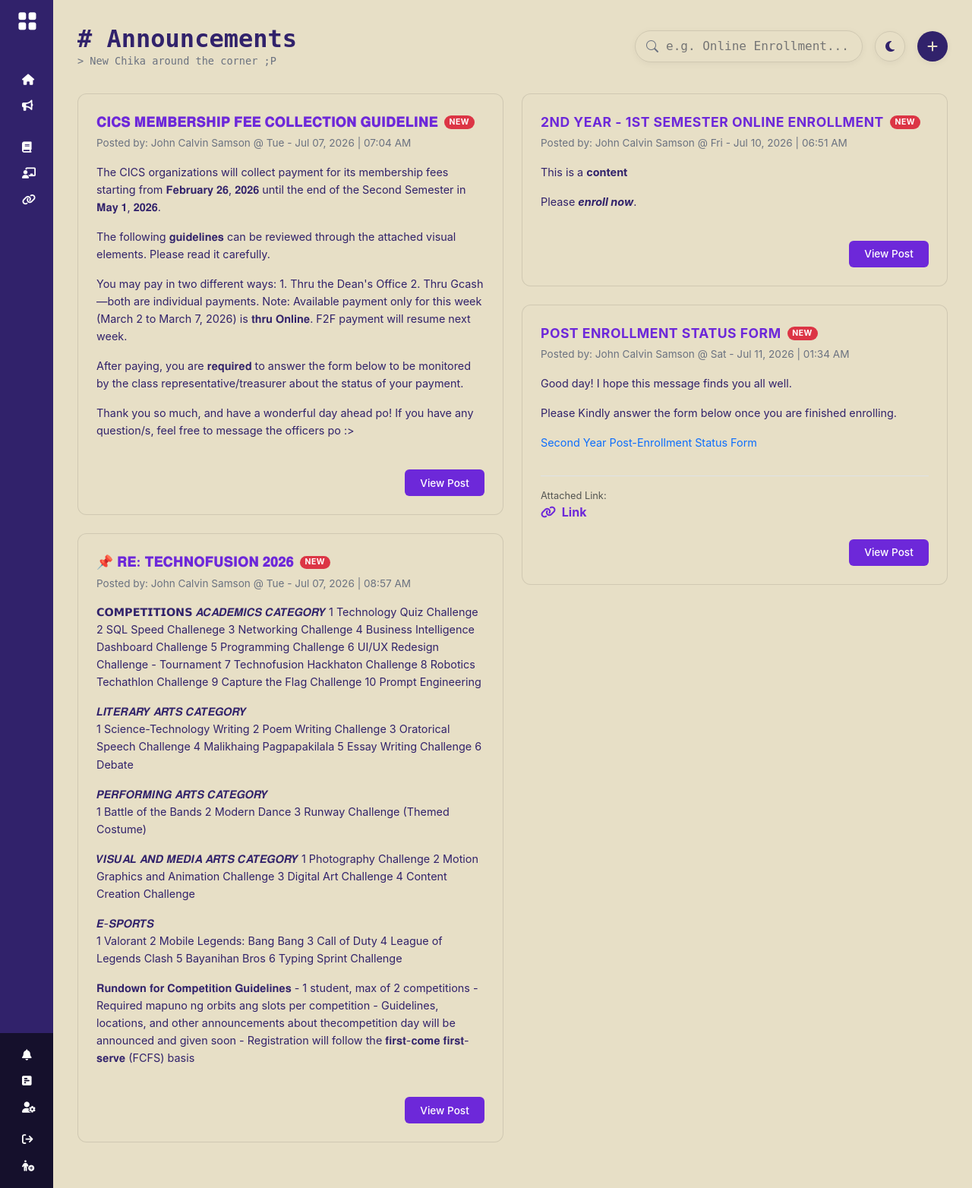
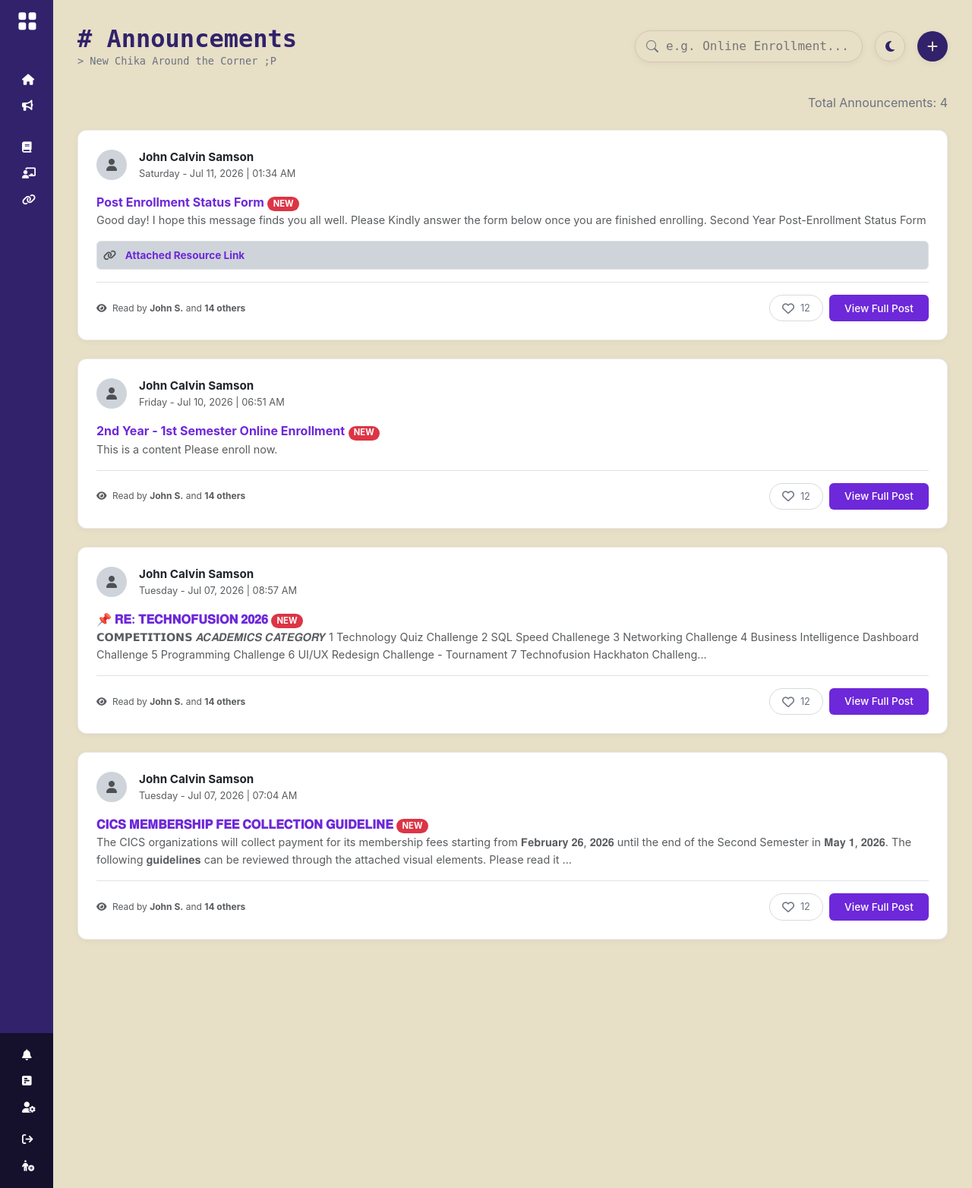
Before and after one commit to notvyn/BlockHub_Web, a Flask app: page /announcements in a window 1280 px wide. Shown: the whole page at 76% size. Run offline with Flask 3, Linux system fonts and the light colour scheme; some libraries are stand-ins or nearby versions; some web fonts are replaced.

Commit message:
Fixed total counts on dashboard and added total content counts per dedicated page

```diff
--- a/app/routes.py
+++ b/app/routes.py
@@ -24,26 +24,31 @@ def markdown_filter(text):
     # This converts the Markdown to HTML, and Markup() tells Jinja it is safe to render
     return Markup(markdown.markdown(text))
 
-# --- Add this new route anywhere in routes.py ---
 @app.route('/complete-deadline/<int:id>', methods=['POST'])
 def complete_deadline(id):
-    # Grab the JSON data sent by our JavaScript
     data = request.get_json()
+    is_completed = data.get('completed', False)
 
-    # Find the specific deadline in the database
     deadline = Deadline.query.get_or_404(id)
 
-    # Update the status based on whether the box was checked or unchecked
-    if data['completed']:
+    # Update the status based on the checkbox
+    if is_completed:
         deadline.status = 'Done'
     else:
-        deadline.status = 'Upcoming'
+        deadline.status = 'Pending'
 
-    # Save the changes
     db.session.commit()
 
-    # Send a success message back to the JavaScript
-    return jsonify({'success': True, 'new_status': deadline.status})
+    # NEW LOGIC: Calculate the true total of remaining deadlines in the database
+    remaining_deadlines = Deadline.query.filter(
+        Deadline.status.in_(['Upcoming', 'Pending'])
+    ).count()
+
+    # Send that true total back to the JavaScript
+    return jsonify({
+        'success': True,
+        'new_total': remaining_deadlines
+    })
 
 @app.route('/mark-announcement-read/<int:id>', methods=['POST'])
 @login_required
@@ -94,25 +99,79 @@ def dashboard():
     announcement_form = AnnouncementForm()
     class_summary_form = DeadlineForm()
     deadline_form = DeadlineForm()
+    link_form = LinkForm()
 
-    announcement = Announcement.query.order_by(Announcement.date_posted.desc()).all()
+    # ---------------------------------------------------------
+    # 1. TOTAL COUNTS (The highly optimized database way)
+    # ---------------------------------------------------------
+    total_announcements = Announcement.query.count()
 
-    # THE FIX: Only check read receipts if they are actually logged in
+    total_deadlines = Deadline.query.filter(
+        Deadline.status.in_(['Upcoming', 'Pending'])
+    ).count()
+
+    # ---------------------------------------------------------
+    # 2. THE HYBRID ANNOUNCEMENT LOGIC
+    # ---------------------------------------------------------
     read_announcement_ids = []
+    final_announcements = []
+
     if current_user.is_authenticated:
-        # Get a list of announcement IDs that THIS user has explicitly read
+        user = User.query.get(current_user.id)
+
+        # Get IDs of what this user has read
         read_records = AnnouncementRead.query.filter_by(user_id=current_user.id).all()
         read_announcement_ids = [record.announcement_id for record in read_records]
 
-    upcoming_deadline = Deadline.query.filter(Deadline.status.in_(['Upcoming', 'Pending'])).all()
-    total_deadline = len(upcoming_deadline)
+        # Fetch ALL unread announcements for this user
+        unread_announcements = Announcement.query.filter(
+            ~Announcement.id.in_(read_announcement_ids)
+        ).all()
 
-    deadline = Deadline.query.filter(Deadline.status.in_(['Upcoming', 'Pending'])).order_by(Deadline.due_date).limit(3).all()
+        # Fetch the absolute latest 3 announcements (for dashboard context)
+        latest_announcements = Announcement.query.order_by(
+            Announcement.date_posted.desc()
+        ).limit(3).all()
+
+        # Merge them using a dictionary to automatically remove duplicates
+        merged_dict = {a.id: a for a in unread_announcements}
+        for a in latest_announcements:
+            if a.id not in merged_dict:
+                merged_dict[a.id] = a
+
+        # Sort the final merged list by date (newest at the top)
+        final_announcements = sorted(merged_dict.values(), key=lambda x: x.date_posted, reverse=True)
+    else:
+        user = None
+        # Fallback for logged-out users
+        final_announcements = Announcement.query.order_by(Announcement.date_posted.desc()).limit(3).all()
+
+    # announcement = Announcement.query.order_by(Announcement.date_posted.desc()).limit(3).all()
+
+    # # THE FIX: Only check read receipts if they are actually logged in
+    # read_announcement_ids = []
+    # if current_user.is_authenticated:
+    #     # Get a list of announcement IDs that THIS user has explicitly read
+    #     read_records = AnnouncementRead.query.filter_by(user_id=current_user.id).all()
+    #     read_announcement_ids = [record.announcement_id for record in read_records]
+
+    # upcoming_deadline = Deadline.query.filter(Deadline.status.in_(['Upcoming', 'Pending'])).all()
+    # total_deadline = len(upcoming_deadline)
+
+    # deadline = Deadline.query.filter(Deadline.status.in_(['Upcoming', 'Pending'])).order_by(Deadline.due_date).limit(3).all()
 
     # class_summary = ClassSummary.query.order_by(ClassSummary.scheduled_date).all()
 
-    link = Link.query.order_by(Link.date_added).all()
-    link_form = LinkForm()
+    # link = Link.query.order_by(Link.date_added).all()
+
+    # ---------------------------------------------------------
+    # 3. DEADLINES & OTHER DATA
+    # ---------------------------------------------------------
+    deadlines = Deadline.query.filter(
+        Deadline.status.in_(['Upcoming', 'Pending'])
+    ).order_by(Deadline.due_date).limit(3).all()
+
+    links = Link.query.order_by(Link.date_added).all()
 
     today = date.today()
 
@@ -157,22 +216,22 @@ def dashboard():
             # If it's too old, trigger the "No recent summaries" UI
             target_record = None
 
-    if current_user.is_authenticated:
-        user = User.query.get(current_user.id)
-    else:
-        user = None
+    # if current_user.is_authenticated:
+    #     user = User.query.get(current_user.id)
+    # else:
+    #     user = None
 
     return render_template('dashboard.html',
         announcement_form=announcement_form,
         class_summary_form=class_summary_form,
         deadline_form=deadline_form,
-        announcement=announcement,
+        announcements=final_announcements,
         read_ids=read_announcement_ids,
-        deadline=deadline,
-        total_deadline=total_deadline,
+        deadlines=deadlines,
+        total_deadlines=total_deadlines,
         target_record=target_record,
         daily_summaries=daily_summaries,
-        link=link,
+        links=links,
         link_form=link_form,
         user=user,
         today=today,
@@ -345,24 +404,24 @@ def announcement(id):
 
 @app.route('/announcements')
 def announcements():
-    announcements = Announcement.query.order_by(Announcement.date_posted).all()
-    return render_template('announcements.html', announcements=announcements, is_entry=True)
+    announcements = Announcement.query.order_by(Announcement.date_posted.desc()).all()
+    return render_template('announcements.html', announcements=announcements, is_entry=True, is_dedicated_page=True)
 
 @app.route('/deadlines')
 def deadlines():
     deadlines = Deadline.query.order_by(Deadline.due_date).all()
     today = date.today()
-    return render_template('deadlines.html', deadlines=deadlines, today=today, is_entry=True)
+    return render_template('deadlines.html', deadlines=deadlines, today=today, is_entry=True, is_dedicated_page=True)
 
 @app.route('/courses')
 def courses():
     courses = Course.query.order_by(Course.date_added).all()
-    return render_template('courses.html', courses=courses, is_entry=True)
+    return render_template('courses.html', courses=courses, is_entry=True, is_dedicated_page=True)
 
 @app.route('/class-summaries')
 def summaries():
     summaries = ClassSummary.query.order_by(ClassSummary.date_added).all()
-    return render_template('summaries.html', summaries=summaries, is_entry=True)
+    return render_template('summaries.html', summaries=summaries, is_entry=True, is_dedicated_page=True)
 
 
 @app.route('/login', methods=['GET', 'POST'])
--- a/app/static/css/announcement.css
+++ b/app/static/css/announcement.css
@@ -123,3 +123,39 @@
 [data-theme="dark"] .btn-delete:hover {
     background-color: #dc3545;
 }
+
+/* --- TIMELINE FEED CARDS --- */
+.feed-card {
+    background-color: #ffffff;
+    border: 1px solid rgba(0, 0, 0, 0.08);
+    border-radius: 12px;
+    padding: 1.5rem;
+    box-shadow: 0 2px 8px rgba(0, 0, 0, 0.04); /* Softer shadow than dashboard cards */
+    transition: transform 0.2s ease, box-shadow 0.2s ease;
+}
+
+.feed-card:hover {
+    box-shadow: 0 4px 12px rgba(0, 0, 0, 0.08);
+}
+
+/* --- DARK MODE ADAPTATIONS --- */
+[data-theme="dark"] .feed-card {
+    background-color: rgba(255, 255, 255, 0.03);
+    border-color: rgba(255, 255, 255, 0.1);
+}
+
+[data-theme="dark"] .feed-card:hover {
+    box-shadow: 0 4px 12px rgba(0, 0, 0, 0.2);
+}
+
+[data-theme="dark"] .feed-card .text-dark {
+    color: #ffffff !important;
+}
+
+[data-theme="dark"] .feed-footer.border-top {
+    border-color: rgba(255, 255, 255, 0.1) !important;
+}
+
+[data-theme="dark"] .author-avatar {
+    background-color: rgba(255, 255, 255, 0.1) !important;
+}
--- a/app/static/js/script.js
+++ b/app/static/js/script.js
@@ -28,42 +28,15 @@ document.addEventListener('DOMContentLoaded', function() {
         mSearchInput.value = ''; // Clears the text when closed
     });
 
-    // Helper function to count visible tasks and update the badge
-    function updateDeadlineBadge() {
-        const badge = document.getElementById('deadline-badge');
-        let visibleCount = 0;
-
-        // Loop through all tasks and count the ones that aren't hidden
-        document.querySelectorAll('.deadline-item').forEach(item => {
-            if (item.style.display !== 'none') {
-                visibleCount++;
-            }
-        });
-
-        // Update the number, or hide the badge completely if they finished everything!
-        if (badge) {
-            if (visibleCount > 0) {
-                badge.textContent = visibleCount;
-                badge.style.display = 'inline-block';
-            } else {
-                badge.style.display = 'none';
-            }
-        }
-    }
-
-    updateDeadlineBadge();
-
     const checkboxes = document.querySelectorAll('.task-checkbox');
+    const badge = document.getElementById('deadline-badge');
 
     checkboxes.forEach(checkbox => {
         checkbox.addEventListener('change', function() {
             const deadlineId = this.getAttribute('data-id');
             const isCompleted = this.checked;
 
-            // Find the entire task block, not just the text container
             const taskContainer = this.closest('.deadline-item');
-
-            // Find ONLY the title inside this specific block
             const taskTitle = taskContainer.querySelector('.md-task-title');
 
             fetch(`/complete-deadline/${deadlineId}`, {
@@ -75,23 +48,30 @@ document.addEventListener('DOMContentLoaded', function() {
             .then(data => {
                 if(data.success) {
                     if (isCompleted) {
-                        // 3. Apply the strikethrough strictly to the title
+                        // 1. Strike through the title
                         if (taskTitle) {
                             taskTitle.style.textDecoration = 'line-through';
                         }
 
-                        // 4. Smoothly fade the entire task container out
+                        // 2. Fade out the container
                         taskContainer.style.transition = 'opacity 0.6s ease';
                         taskContainer.style.opacity = '0';
 
-                        // 5. Wait 600ms for the fade to finish, then remove it and count
+                        // 3. Remove it and update the badge directly from the backend data
                         setTimeout(() => {
                             taskContainer.style.display = 'none';
-                            updateDeadlineBadge();
+
+                            // NEW LOGIC: Use the true database count provided by Flask!
+                            if (badge && data.new_total !== undefined) {
+                                if (data.new_total > 0) {
+                                    badge.textContent = data.new_total;
+                                    badge.style.display = 'inline-block';
+                                } else {
+                                    badge.style.display = 'none';
+                                }
+                            }
                         }, 600);
                     }
-                    // Note: Since the task vanishes, we don't really need an 'else'
-                    // to un-strike the text anymore!
                 }
             })
             .catch(error => console.error('Error:', error));
--- a/app/templates/announcement.html
+++ b/app/templates/announcement.html
@@ -8,7 +8,7 @@
     </div>
 
     {% if announcement.url %}
-        <p>{{ announcement.url }}</p>
+        <a href="{{ announcement.url }}" target="_blank">{{ announcement.url }}</a>
     {% endif %}
 
 {% endblock %}
--- a/app/templates/announcements.html
+++ b/app/templates/announcements.html
@@ -5,53 +5,75 @@
 {% endblock %}
 
 {% block page_title %}Announcements{% endblock %}
-{% block page_title_txt %}New Chika around the corner ;P{% endblock %}
+{% block page_title_txt %}New Chika Around the Corner ;P{% endblock %}
+{% block total_num %}Announcements: {{ announcements|length }} {% endblock %}
 
 {% block content %}
-    <div class="masonry-grid mt-4">
+    <div class="feed-container mx-auto mt-4" >
+
         {% for a in announcements %}
-        <div class="announcement-card d-flex flex-column">
+        <div class="feed-card mb-4 d-flex flex-column">
 
-            <div class="d-flex align-items-center gap-2 mb-1">
-                <a href="{{ url_for('announcement', id=a.id)}}" class="announcement-link card-title" data-id="{{ a.id }}">{{ a.title }}</a>
+            <!-- HEADER: Author, Date, and Badges -->
+            <div class="d-flex justify-content-between align-items-start mb-3">
+                <div class="d-flex align-items-center gap-3">
+                    <!-- Placeholder for an avatar, optional but looks great in feeds -->
+                    <div class="author-avatar bg-dark-subtle rounded-circle d-flex align-items-center justify-content-center" style="width: 40px; height: 40px;">
+                        <i class="fa-solid fa-user text-muted"></i>
+                    </div>
+                    <div>
+                        <div class="fw-bold text-dark" style="font-size: 0.95rem;">{{ a.author.name }}</div>
+                        <div class="text-muted" style="font-size: 0.8rem;">{{ a.date_posted.strftime("%A - %b %d, %Y | %I:%M %p") }}</div>
+                    </div>
+                </div>
+            </div>
 
+            <!-- TITLE -->
+            <div>
+                <a href="{{ url_for('announcement', id=a.id) }}" class="fw-bold mb-2" style="color: var(--accent-purple);">{{ a.title }}</a>
                 {% if a.id not in read_ids %}
-                    <span class="badge bg-danger rounded-pill" style="font-size: 0.65rem; letter-spacing: 0.5px;">NEW</span>
+                    <span class="badge bg-danger rounded-pill" style="font-size: 0.7rem;">NEW</span>
                 {% endif %}
             </div>
 
-            <div class="card-meta">Posted by: {{ a.author.name }} @ {{ a.date_posted.strftime("%a - %b %d, %Y | %I:%M %p") }}</div>
-
-            <div class="card-content mt-3">
-                {{ a.content | markdown }}
+            <!-- CONTENT: Truncated to prevent massive walls of text -->
+            <div class="feed-content text-muted mb-3" style="font-size: 0.9rem; line-height: 1.6;">
+                <!-- striptags removes Markdown/HTML formatting so it truncates cleanly -->
+                {{ a.content | markdown | striptags | truncate(250, True, '...') }}
             </div>
 
+            <!-- CONDITIONAL LINK -->
             {% if a.url %}
-            <div class="card-attached mt-3 pt-3 border-top">
-                <span class="text-muted" style="font-size: 0.8rem;">Attached Link:</span><br>
-                <a href="{{ a.url }}" target="_blank" class="fw-bold text-decoration-none" style="color: var(--accent-purple);">
-                    <i class="fa-solid fa-link me-1"></i> Link
-                </a>
+            <div class="feed-link mb-3 p-2 bg-dark-subtle rounded border" style="font-size: 0.85rem;">
+                <i class="fa-solid fa-link me-2 text-muted"></i>
+                <a href="{{ a.url }}" target="_blank" class="text-decoration-none fw-bold" style="color: var(--accent-purple);">Attached Resource Link</a>
             </div>
             {% endif %}
 
-            <div class="card-actions d-flex justify-content-end gap-2 align-items-center mt-auto pt-4">
+            <!-- FOOTER: Read Receipts & Reactions -->
+            <div class="feed-footer mt-auto pt-3 border-top d-flex justify-content-between align-items-center">
 
-                <a href="{{ url_for('announcement', id=a.id) }}" class="btn btn-view-post">View Post</a>
+                <!-- Read By List (UI Mockup) -->
+                <div class="read-receipts text-muted" style="font-size: 0.75rem;">
+                    <i class="fa-solid fa-eye me-1"></i>
+                    <!-- You will need to write the Jinja logic to count your readers here -->
+                    Read by <strong>John S.</strong> and <strong>14 others</strong>
+                </div>
 
-                {% if current_user.id == a.author.id %}
+                <!-- Actions: Reactions & Read More -->
+                <div class="d-flex gap-2">
+                    <!-- Reaction Button Mockup -->
+                    <button class="btn btn-icon-action rounded-pill px-3 d-flex align-items-center gap-2" title="Acknowledge">
+                        <i class="fa-regular fa-heart"></i>
+                        <span style="font-size: 0.8rem;">12</span>
+                    </button>
 
-                    <a href="#" class="btn btn-icon-action" title="Edit">
-                        <i class="fa-solid fa-pencil"></i>
-                    </a>
+                    <a href="{{ url_for('announcement', id=a.id) }}" class="btn btn-view-post">View Full Post</a>
+                </div>
+            </div>
 
-                    <button type="button" class="btn btn-icon-action btn-delete" data-bs-toggle="modal" data-bs-target="#deleteModal" data-id="{{ a.id }}" title="Delete">
-                        <i class="fa-solid fa-trash"></i>
-                    </button>
-                {% endif %}
-
-            </div>
         </div>
         {% endfor %}
+
     </div>
 {% endblock %}
--- a/app/templates/base.html
+++ b/app/templates/base.html
@@ -124,6 +124,11 @@
                         {% endif %}
                     </div>
                 </div>
+                {% if is_dedicated_page %}
+                    <div class="d-flex justify-content-end">
+                        <div style="color: var(--text-muted);">Total {% block total_num %}{% endblock %}</div>
+                    </div>
+                {% endif %}
 
                 {% block content %}{% endblock %}
             </main>
--- a/app/templates/courses.html
+++ b/app/templates/courses.html
@@ -6,6 +6,7 @@
 
 {% block page_title %}Courses{% endblock %}
 {% block page_title_txt %}Success is one step ahead! :}{% endblock %}
+{% block total_num %}Courses: {{ courses|length }} {% endblock %}
 
 {% block content %}
     <div class="courses-list mt-4">
--- a/app/templates/deadlines.html
+++ b/app/templates/deadlines.html
@@ -6,6 +6,7 @@
 
 {% block page_title %}Deadlines{% endblock %}
 {% block page_title_txt %}Being productive right now! ;>{% endblock %}
+{% block total_num %}Announcements: {{ deadlines|length }} {% endblock %}
 
 {% block content %}
     <div class="deadlines-list mt-4">
```
Also changed, not shown: app/templates/dashboard.html (+12 -7 lines), README.md, instance/blockhub.db.
